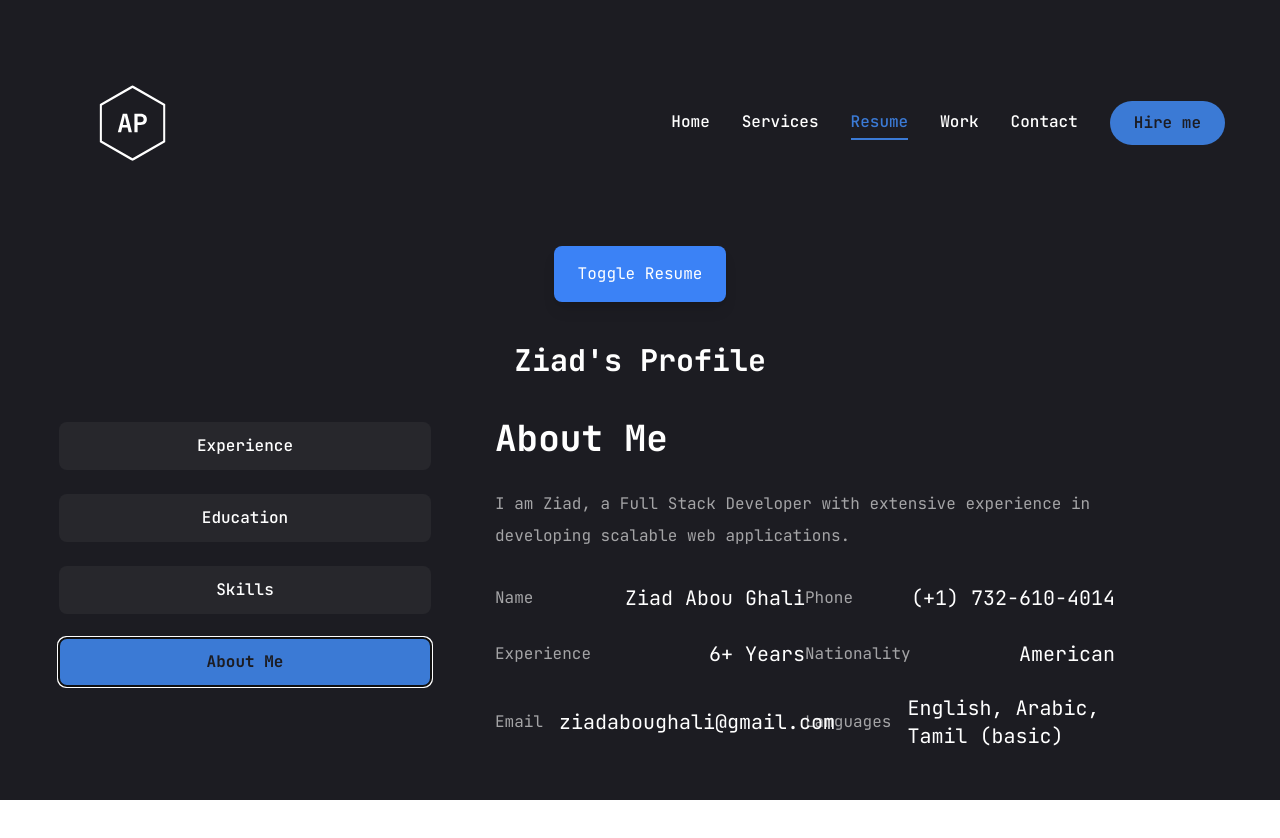
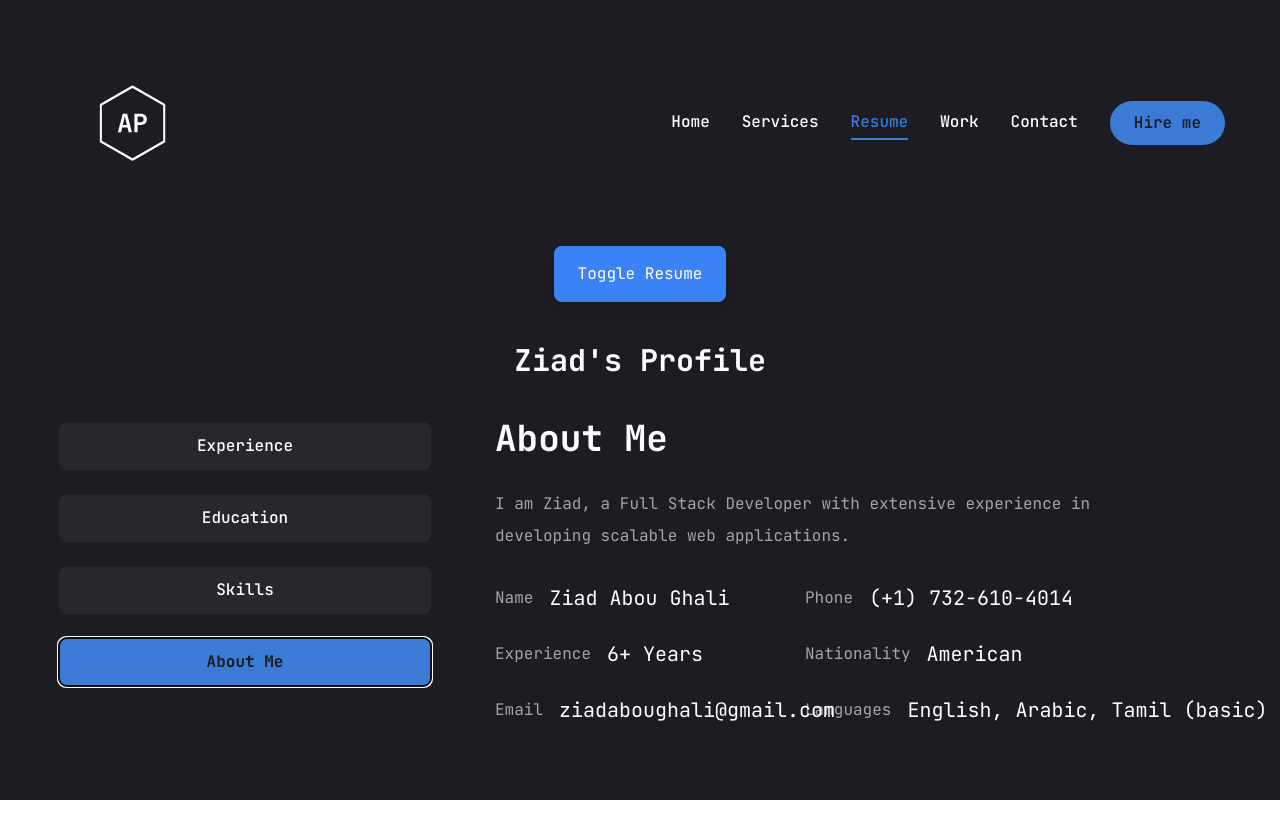
Before and after one commit to ziadaboughali/ap-consulting-source, a Next.js app: page /resume in a window 1280 px wide. Both pictures are taken after a click on the tab "About Me". Shown: the top 838 px of the page. Built offline with nearby package versions, Linux system fonts and the light colour scheme.

Commit message:
Update page.jsx

```diff
--- a/app/resume/page.jsx
+++ b/app/resume/page.jsx
@@ -11,7 +11,7 @@
   FaAws,
   FaJava,
   FaGitAlt,
-  FaLinux,
+  FaLinux
 } from "react-icons/fa";
 import {
   SiCplusplus,
@@ -27,8 +27,8 @@
   SiLatex,
   SiGit,
   SiKeras,
-  SiTensorflow,
-} from "react-icons/si";
+  SiTensorflow
+} from "react-icons/si"
 import { SiTailwindcss, SiNextdotjs, SiMysql } from "react-icons/si";
 import { useState } from "react";
 import { Tabs, TabsContent, TabsList, TabsTrigger } from "@/components/ui/tabs";
@@ -79,7 +79,7 @@
         { icon: <SiCplusplus />, name: "C++" },
         { icon: <FaHtml5 />, name: "HTML 5" },
         { icon: <FaCss3 />, name: "CSS 3" },
-        { icon: <SiC />, name: "C" },
+        { icon: <SiC/>, name: "C" },
         { icon: <SiGnubash />, name: "Bash" },
         { icon: <FaLinux />, name: "Linux" },
         { icon: <FaJs />, name: "JavaScript" },
@@ -98,6 +98,8 @@
         { icon: <FaFileExcel />, name: "Excel" },
         { icon: <SiTableau />, name: "Tableau" },
         { icon: <SiPowerbi />, name: "PowerBI" },
+
+
       ],
     },
   },
@@ -149,10 +151,10 @@
         { icon: <SiNextdotjs />, name: "Next.js" },
         { icon: <FaAws />, name: "AWS" },
         { icon: <SiSap />, name: "SAP" },
-        { icon: <SiTableau />, name: "Tableau" },
-        { icon: <SiPowerbi />, name: "PowerBI" },
+        {icon: <SiTableau />, name: "Tableau"},
+        {icon: <SiPowerbi />, name: "PowerBI"},
         { icon: <SiGit />, name: "Git" },
-        { icon: <SiAndroidstudio />, name: "Android Studio" },
+        { icon: <SiAndroidstudio/>, name: "Android Studio" },
         { icon: <SiJupyter />, name: "Jupyter Lab" },
         { icon: <SiPandas />, name: "Pandas" },
         { icon: <SiTailwindcss />, name: "Tailwind CSS" },
@@ -161,6 +163,7 @@
         { icon: <SiMysql />, name: "MySQL" },
         { icon: <FaFileExcel />, name: "Excel" },
         { icon: <SiLatex />, name: "LaTeX" },
+
       ],
     },
   },
@@ -315,10 +318,10 @@
                     return (
                       <li
                         key={index}
-                        className="flex flex-col xl:flex-row items-start xl:items-center justify-between gap-4"
+                        className="flex items-center justify-center xl:justify-start gap-4"
                       >
                         <span className="text-white/60">{item.fieldName}</span>
-                        <span className="text-xl break-words">{item.fieldValue}</span>
+                        <span className="text-xl whitespace-nowrap">{item.fieldValue}</span>
                       </li>
                     );
                   })}
```
